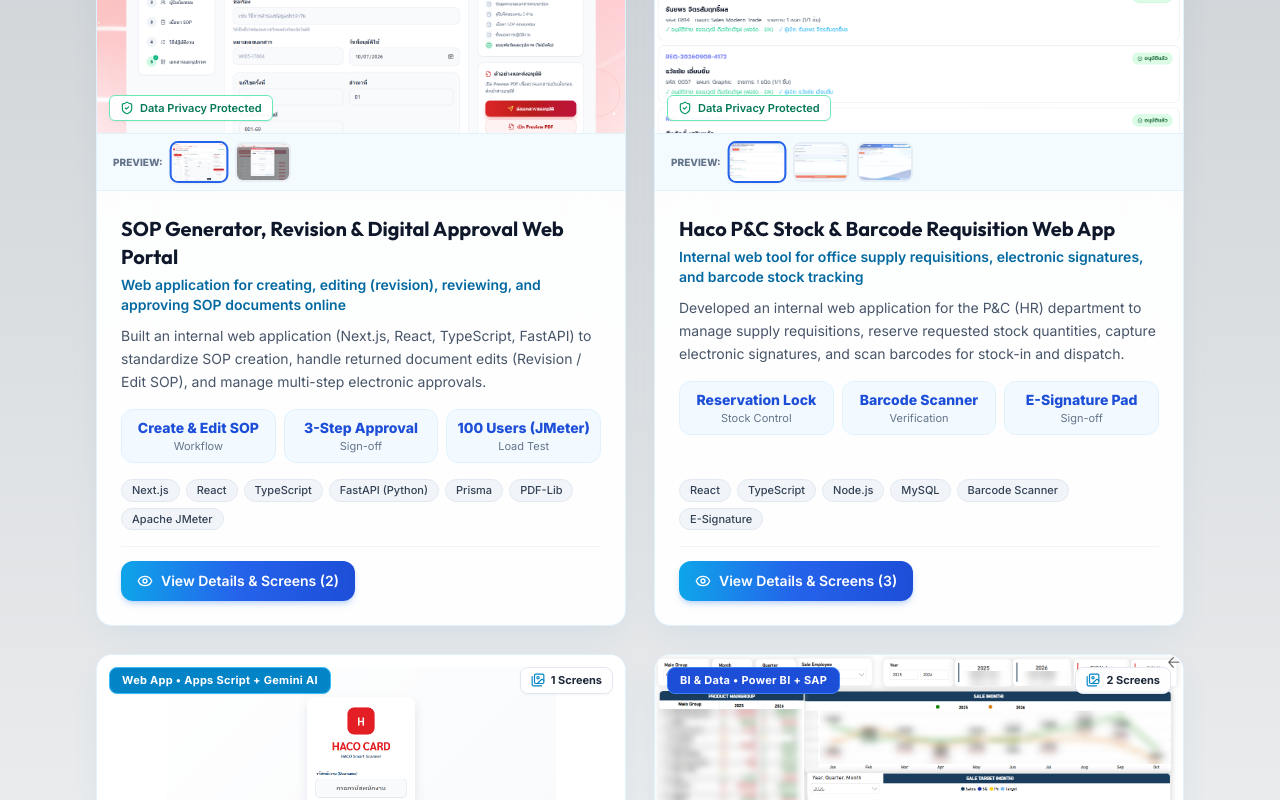
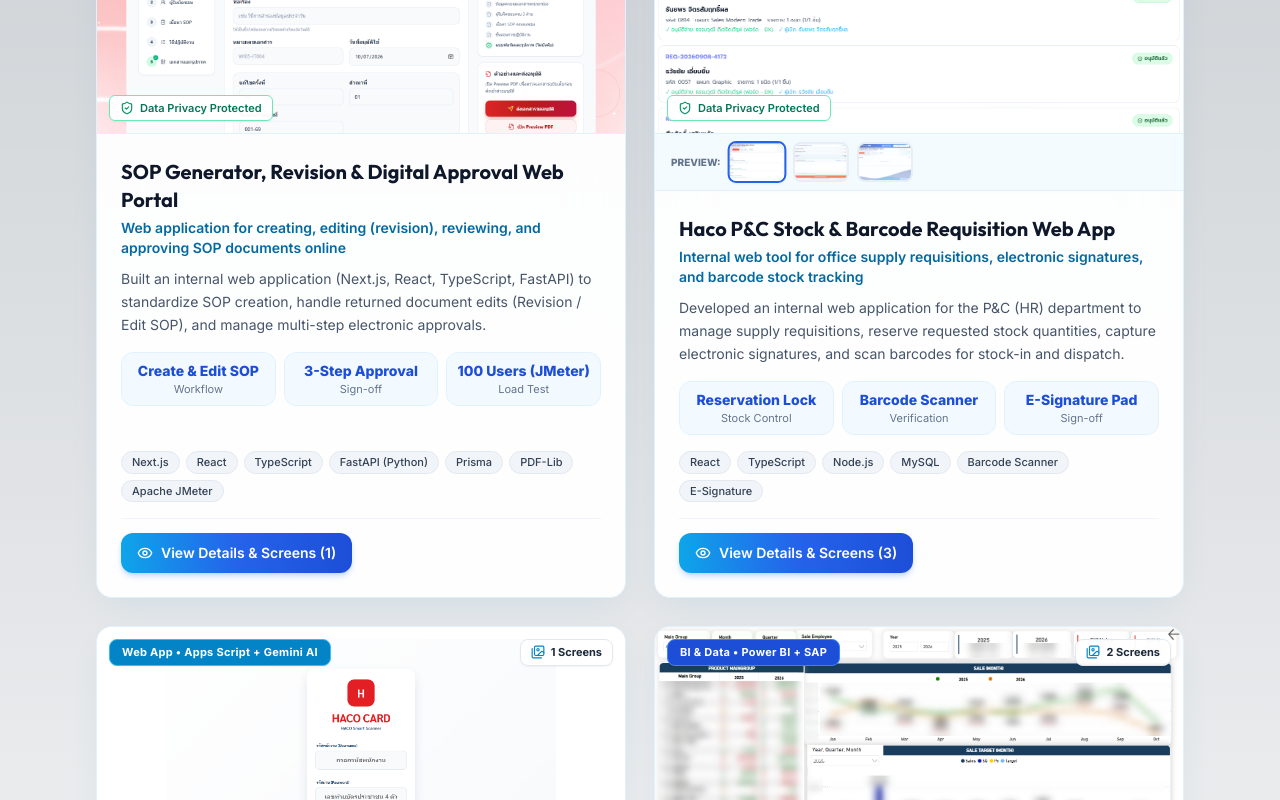
Before and after one commit to Fordhandsome/Achievement, a React (Vite) app in the folder website/: page / in a window 1280 px wide. Shown: the part 1360-2160 px from the top of the page. Built offline with nearby package versions, Linux system fonts and the light colour scheme.

Commit message:
chore: remove SOP screen 2 (signature modal), showing only Create SOP screen

```diff
--- a/website/src/components/ActivityGallery.tsx
+++ b/website/src/components/ActivityGallery.tsx
@@ -29,14 +29,6 @@
       subtitle: 'Displays reviewer comments, annotation points, revision number, and a button to re-submit to the reviewer',
       src: 'assets/sop-live-edit.png',
       tag: 'Edit SOP Web UI'
-    },
-    {
-      id: 'p-web-sop-sig',
-      category: 'webapp',
-      title: 'SOP Portal: Digital Signature Settings Modal',
-      subtitle: 'Allows reviewers and approvers to draw or upload their electronic signature for SOP approval',
-      src: 'assets/sop-live-signature.png',
-      tag: 'Digital Signature UI'
     },
     {
       id: 'p-web-sop-jmeter',
@@ -143,14 +135,6 @@
       subtitle: 'แสดงข้อความคอมเมนต์จากผู้ตรวจ จุดที่ต้องแก้ไข เลขครั้งที่แก้ไข และปุ่มส่งกลับผู้ลงนามเดิม',
       src: 'assets/sop-live-edit.png',
       tag: 'Edit SOP Web UI'
-    },
-    {
-      id: 'p-web-sop-sig',
-      category: 'webapp',
-      title: 'หน้าเว็บจริง: ตั้งค่าลายเซ็นดิจิทัล (Digital Signature)',
-      subtitle: 'หน้าต่างสำหรับวาดลายเซ็นบนหน้าจอหรืออัปโหลดไฟล์ลายเซ็นเพื่อใช้ในการอนุมัติ SOP',
-      src: 'assets/sop-live-signature.png',
-      tag: 'Digital Signature UI'
     },
     {
       id: 'p-web-sop-jmeter',
--- a/website/src/data/portfolioData.ts
+++ b/website/src/data/portfolioData.ts
@@ -40,10 +40,6 @@
         {
           src: 'assets/sop-live-create.png',
           caption: 'Create SOP Screen (Entry): 5-step guided web form with auto-draft saving, real-time PDF preview, and direct submission for approval'
-        },
-        {
-          src: 'assets/sop-live-signature.png',
-          caption: 'Approval & E-Signature Screen: Electronic signature pad modal allowing reviewers and approvers to verify and stamp SOP documents'
         }
       ],
       shortDesc:
@@ -243,10 +239,6 @@
         {
           src: 'assets/sop-live-create.png',
           caption: 'หน้ากรอกข้อมูลสร้างเอกสาร (Create SOP): กรอกข้อมูล 5 ขั้นตอน พร้อมบันทึกแบบร่างอัตโนมัติ เปิดดู Preview PDF และปุ่มส่งเอกสารขออนุมัติ'
-        },
-        {
-          src: 'assets/sop-live-signature.png',
-          caption: 'หน้าอนุมัติและประทับลายเซ็นดิจิทัล: หน้าต่างสำหรับผู้ตรวจทานและผู้อนุมัติวาดลายเซ็นเพื่อประทับตราเอกสาร SOP'
         }
       ],
       shortDesc:
```
Also changed, not shown: 3 other files (tests, documents, lock files or other folders).
